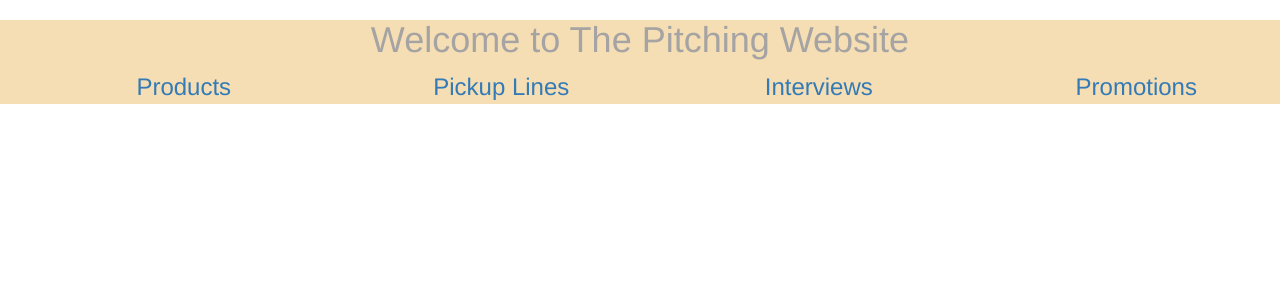
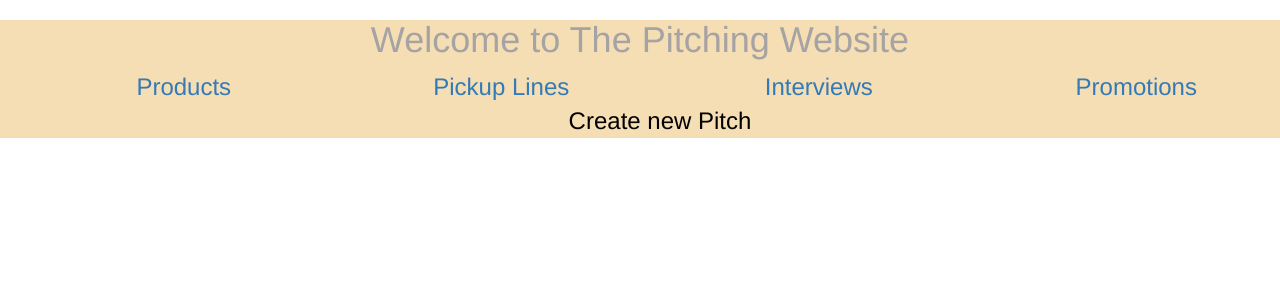
Before and after one commit to Jackson-coder-arch/One-minute-pitches, a Flask app: page / in a window 1280 px wide. Shown: the part 52-352 px from the top of the page. Run offline with Flask 2, Linux system fonts and the light colour scheme; the visitor is signed in with stand-in values (Sample User, id 1); data comes from the database, SQL or seed files in the repository; data that the repository does not hold is empty; some libraries are stand-ins or nearby versions.

Commit message:
new pitch

```diff
--- a/app/templates/index.html
+++ b/app/templates/index.html
@@ -26,7 +26,7 @@
 
 
 
-<!-- <a href="{{url_for('main.new_pitch')}}" style = " color:black;font-size:16px my-5 pr-4">
+<a href="{{url_for('main.new_pitch')}}" style = " color:black;font-size:16px my-5 pr-4">
   <span class="pt-5" >Create new Pitch<span>
 </a>
 </div>
@@ -62,4 +62,4 @@
   </div>
 </div>
 
-{% endblock%} -->
+{% endblock%}
--- a/app/templates/new_pitch.html
+++ b/app/templates/new_pitch.html
@@ -1,4 +1,4 @@
-{% extends 'base.html' %}
+<!-- {% extends 'base.html' %}
 
 {% import 'bootstrap/wtf.html' as wtf %}
 
@@ -12,4 +12,4 @@
     </div>
   </div>
 
-{% endblock %}
+{% endblock %} -->
```
